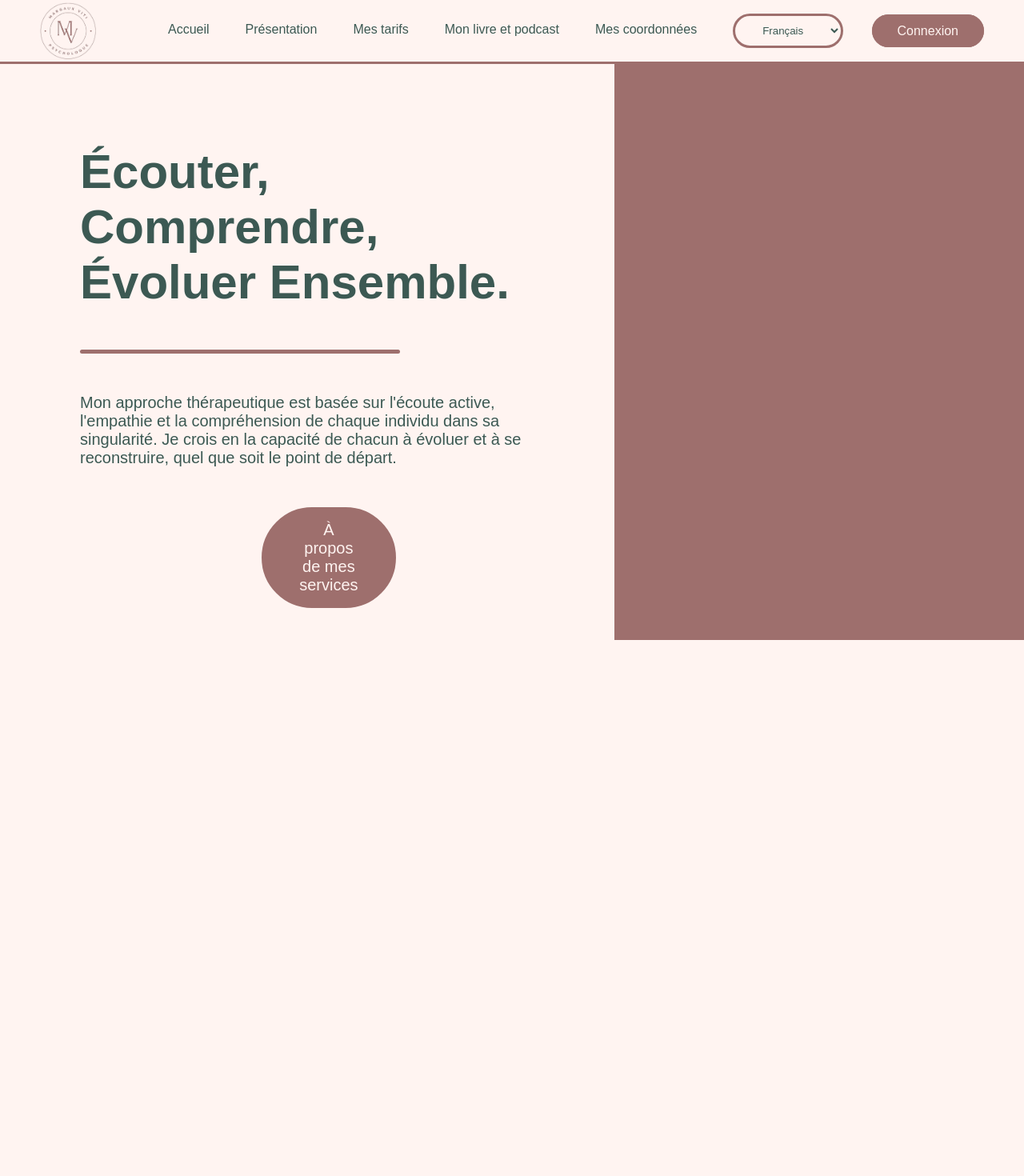
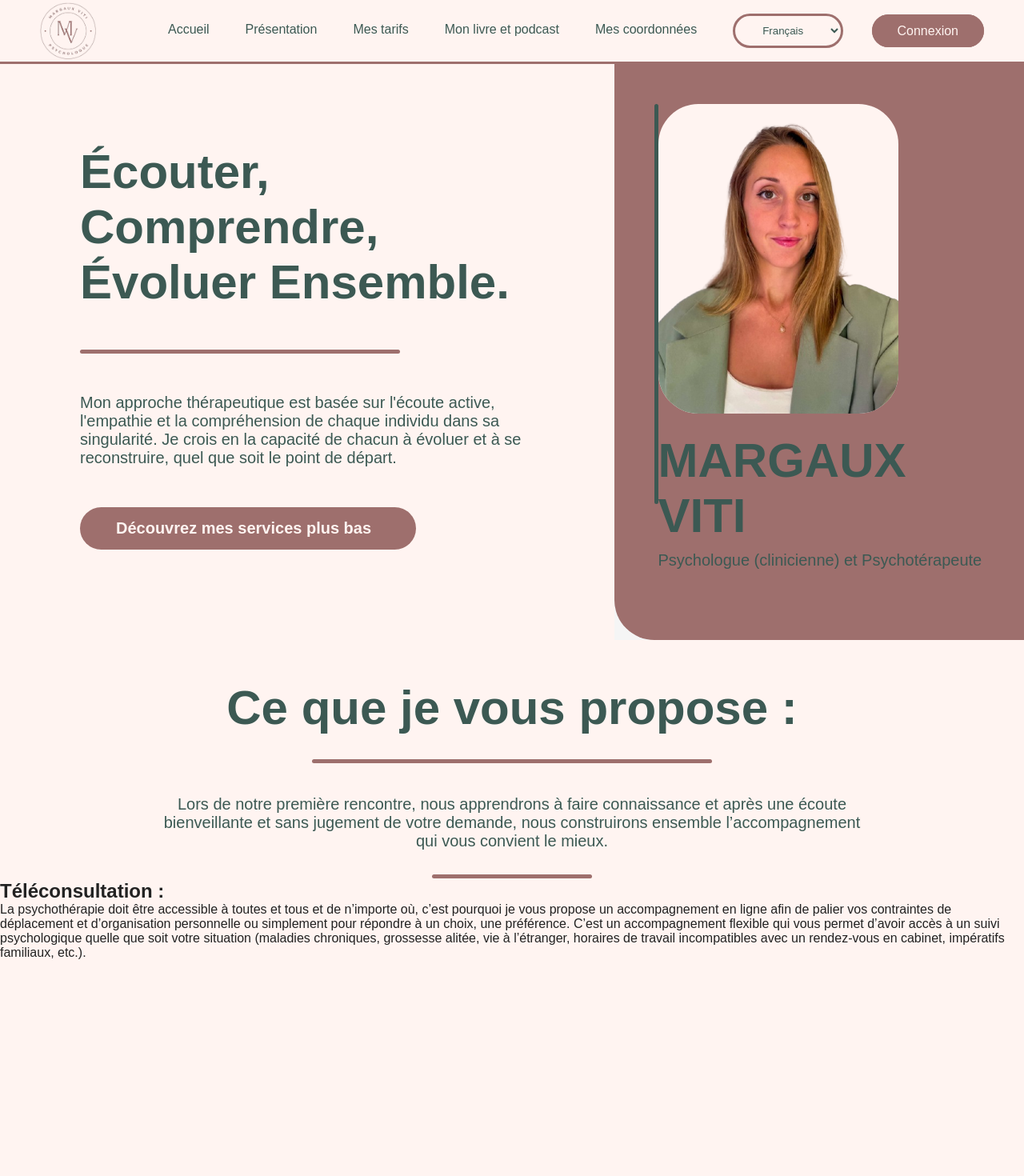
Before and after one commit to Noah-ndf/site-web, a React (Vite) app in the folder site-psy/frontend/: page / in a window 1280 px wide. Shown: the top 1470 px of the page at 80% size. Built offline with nearby package versions, Linux system fonts and the light colour scheme.

Commit message:
mise a jour page d'accueil v2

```diff
--- a/site-psy/frontend/src/pages/Home.jsx
+++ b/site-psy/frontend/src/pages/Home.jsx
@@ -10,12 +10,42 @@ export default function Home() {
     <h1>Écouter, comprendre, évoluer ensemble.</h1>
     <div className="bar"></div>
     <p>Mon approche thérapeutique est basée sur l'écoute active, l'empathie et la compréhension de chaque individu dans sa singularité. Je crois en la capacité de chacun à évoluer et à se reconstruire, quel que soit le point de départ.</p>
-    <button>À propos de mes services</button>
+    <h2>Découvrez mes services plus bas</h2>
   </div>
-  <div className='Bloc1-2'></div>
+  <div className='Bloc1-2'>
+    <div className="bar2"></div>
+    <div className="Bloc1-2-1">
+      <img src="./../../public/Photo-wt-bg.png" alt="" />
+      <h1>MARGAUX VITI</h1>
+      <p>Psychologue (clinicienne) et  Psychotérapeute</p>
+    </div>
+  </div>
  </article>
 
  <article className='Bloc2' id='Bloc2'>
+  <div className="Bloc2-1">
+    <h1>Ce que je vous propose :</h1>
+    <div className="bar2-1"></div>
+    <p>
+      Lors de notre première rencontre, nous apprendrons à faire connaissance et après une écoute
+      bienveillante et sans jugement de votre demande, nous construirons ensemble
+      l’accompagnement qui vous convient le mieux.
+    </p>
+    <div className="bar2-2"></div>
+  </div>
+  <div className="Bloc2-2">
+    <h1>Téléconsultation :</h1>
+  </div>
+  <div className="Bloc2-2">
+    <p>
+      La psychothérapie doit être accessible à toutes et tous et de n’importe où, c’est pourquoi je
+    vous propose un accompagnement en ligne afin de palier vos contraintes de déplacement et
+    d’organisation personnelle ou simplement pour répondre à un choix, une préférence.
+
+    C’est un accompagnement flexible qui vous permet d’avoir accès à un suivi psychologique quelle que
+    soit votre situation (maladies chroniques, grossesse alitée, vie à l’étranger, horaires de travail
+    incompatibles avec un rendez-vous en cabinet, impératifs familiaux, etc.).</p>
+  </div>
  </article>
 
   </div>;
--- a/site-psy/frontend/src/styles/home.css
+++ b/site-psy/frontend/src/styles/home.css
@@ -9,15 +9,14 @@ html {
   }
 
   .pagecontainer {
-    background-color: red;
     width: 100%;
     height: 100%;
   }
 
   .Bloc1 {
-    background-color: blue;
     width: 100%;
-    height: calc(100vh - 80px);display: flex;
+    height: calc(100vh - 80px);
+    display: flex;
   }
 
   .Bloc1-1 {
@@ -47,34 +46,95 @@ html {
     font-size: 20px;
   }
 
-  .Bloc1-1 button{
+  .Bloc1-1 h2{
     margin-top: 50px;
     color: #FFF4F1;
     text-decoration: none;
     background-color: #9E6F6D;
     padding: 15px 45px;
     border-radius: 500px;
-    border: 2px solid #9E6F6D;
     font-size: 20px;
-    margin-inline: 40%;
-  }
-
-  .Bloc1-1 button:hover {
-    color: #9E6F6D;
-    background-color: #FFF4F1;
-    transition: 0.3s ease;
-    border: 2px #9E6F6D solid;
+    width: 420px;
   }
 
   .Bloc1-2 {
+    display: flex;
+    justify-content: space-between;
     background-color: #9E6F6D;
     height: 100%;
     width: 40%;
+    padding: 50px;border-bottom-left-radius: 50px;
+  }
+
+  .bar2 {
+    width: 5px;
+    height: 500px;
+    background-color:#3C5953;
+    border-radius: 50px;
+  }
+
+  .Bloc1-2-1{
+    width: 450px;
+    height: 550px;
+  }
+
+  .Bloc1-2-1 img {
+    background-color:#FFF4F1;
+    border-radius: 50px;
+    width: 300px;
+  }
+
+  .Bloc1-2-1 h1 {
+    margin-top: 20px;
+    color: #3C5953;
+    text-transform: capitalize;
+    font-size: 60px;
+  }
+  .Bloc1-2-1 p {
+    color: #3C5953;
+    margin-top: 10px;
+    font-size: 20px;
   }
 
   .Bloc2 {
     background-color: #FFF4F1;
     width: 100%;
     height: 100vh;
+  }
+
+  .Bloc2-1 {
+    width: 100%;
+    height: 300px;
     display: flex;
+    flex-direction: column;
+    align-items: center;
+    padding: 50px 200px 0 200px;
   }
+
+  .Bloc2-1 H1 {
+    color: #3C5953;
+    font-size: 60px;
+  }
+
+  .bar2-1 {
+    width: 500px;
+    height: 5px;
+    background-color:#9E6F6D;
+    border-radius: 50px;
+    margin-top: 30px;
+  }
+
+  .Bloc2-1 p {
+    margin-top: 40px;
+    color: #3C5953;
+    font-size: 20px;
+    text-align: center;
+  }
+
+  .bar2-2 {
+    margin-top: 30px;
+    width: 200px;
+    height: 5px;
+    background-color:#9E6F6D;
+    border-radius: 50px;
+  }
```
Also changed, not shown: site-psy/frontend/public/Photo-wt-bg.png (added), site-psy/frontend/public/Photo.jpg (added).
